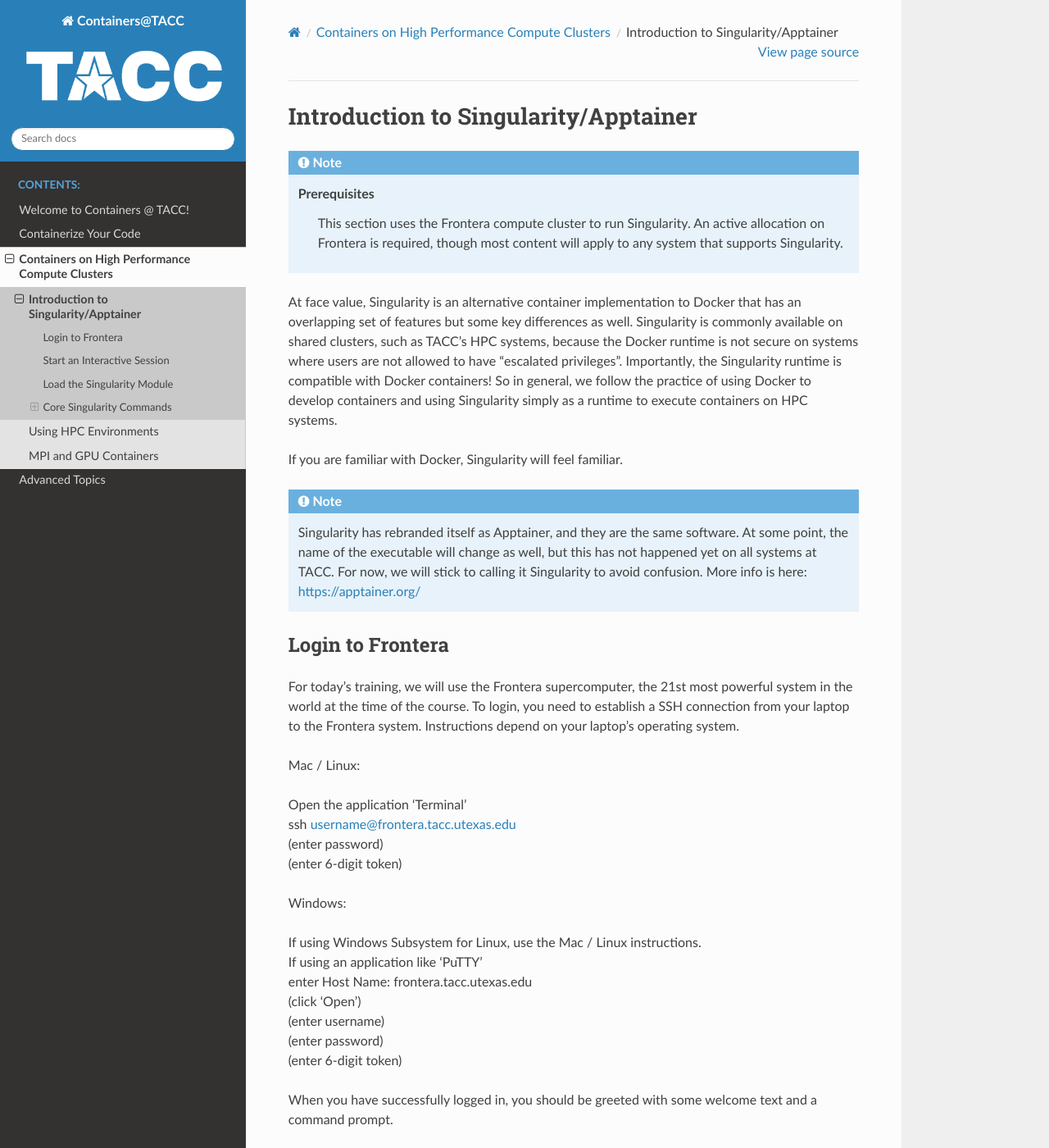
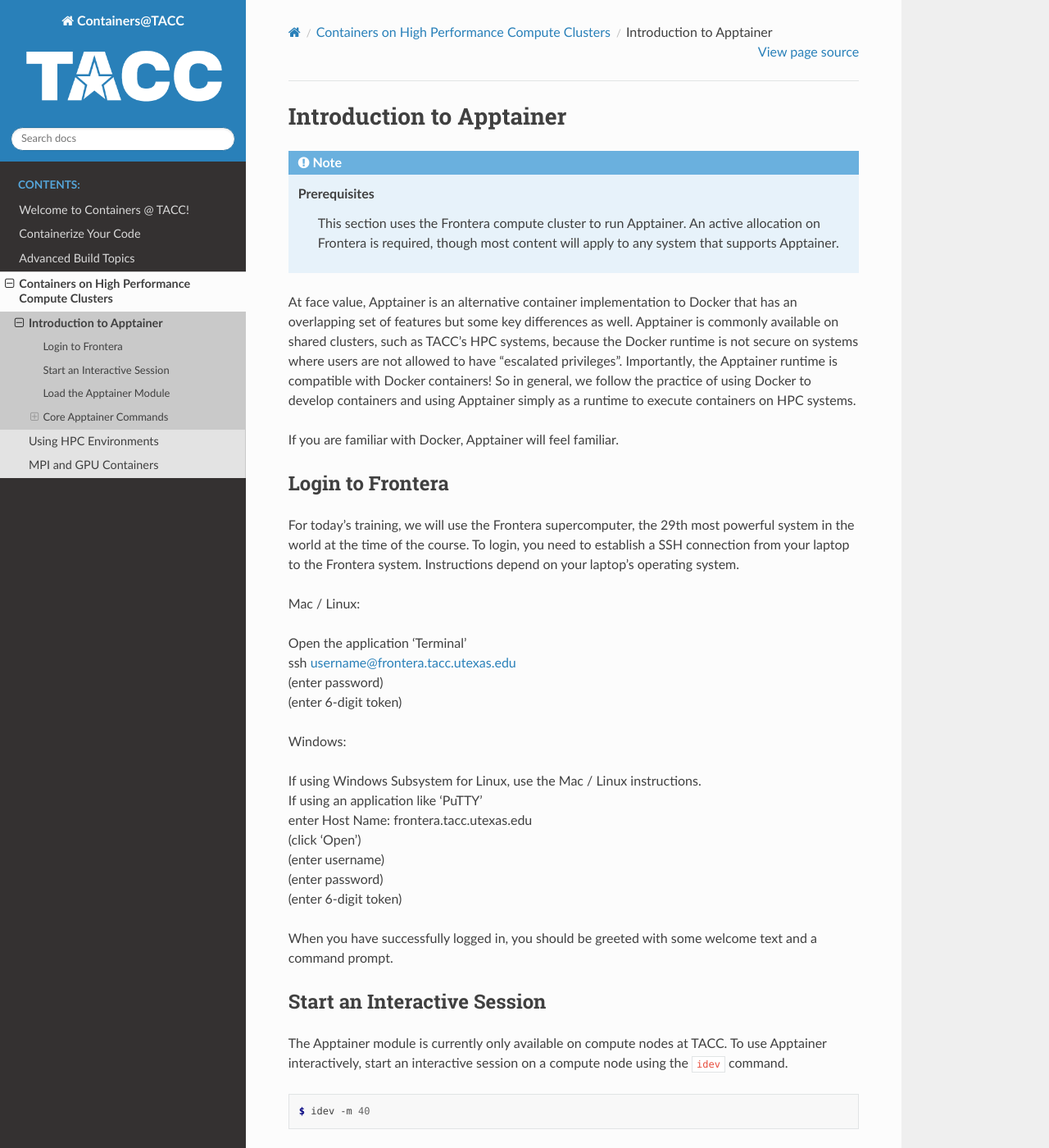
Before and after one commit to TACC/containers_at_tacc, a Sphinx documentation site: the page built from docs/singularity/01.singularity_basics.rst, in a window 1280 px wide and 1400 px high. Shown: the whole window at 82% size. Built offline with Sphinx 7.4.7 and the Read the Docs theme 2.0.0, drawn with Linux system fonts in a browser that asks for light colours; some of the changed text lies outside the part shown.

Commit message:
moving advanced topics to advanced build topics and before hpc computing switching singularity to apptainer in last section

```diff
--- a/docs/advanced/00.overview.rst
+++ b/docs/advanced/00.overview.rst
@@ -1,5 +1,5 @@
-Advanced Topics
-===============
+Advanced Build Topics
+=====================
 
 In this section, we will be introduced to some advanced topics concerning the building of containers
 using Docker, including multi-stage and multi-architecture builds.
--- a/docs/singularity/00.overview.rst
+++ b/docs/singularity/00.overview.rst
@@ -5,7 +5,7 @@
 
 **Objectives for this session**
 
-  * Use Singularity (now *Apptainer*) to execute Docker containers on a HPC system
+  * Use Apptainer to execute Docker containers on a HPC system
   * Create a container that can use the Message Passing Interface (MPI) to use multiple nodes in parallel
   * Understand how to run containers that use GPUs for computation
   * Discover community curated software containers available at TACC
--- a/docs/singularity/01.singularity_basics.rst
+++ b/docs/singularity/01.singularity_basics.rst
@@ -1,24 +1,21 @@
 *************************************
-Introduction to Singularity/Apptainer
+Introduction to Apptainer
 *************************************
 
 .. Note::
 
     Prerequisites
-	This section uses the Frontera compute cluster to run Singularity. An active allocation on Frontera is required, though most content will apply to any system that supports Singularity.
+	This section uses the Frontera compute cluster to run Apptainer. An active allocation on Frontera is required, though most content will apply to any system that supports Apptainer.
 
-At face value, Singularity is an alternative container implementation to Docker that has an overlapping set of features but some key differences as well.  Singularity is commonly available on shared clusters, such as TACC's HPC systems, because the Docker runtime is not secure on systems where users are not allowed to have "escalated privileges".  Importantly, the Singularity runtime is compatible with Docker containers!  So in general, we follow the practice of using Docker to develop containers and using Singularity simply as a runtime to execute containers on HPC systems.
+At face value, Apptainer is an alternative container implementation to Docker that has an overlapping set of features but some key differences as well.  Apptainer is commonly available on shared clusters, such as TACC's HPC systems, because the Docker runtime is not secure on systems where users are not allowed to have "escalated privileges".  Importantly, the Apptainer runtime is compatible with Docker containers!  So in general, we follow the practice of using Docker to develop containers and using Apptainer simply as a runtime to execute containers on HPC systems.
 
-If you are familiar with Docker, Singularity will feel familiar.
+If you are familiar with Docker, Apptainer will feel familiar.
 
-.. Note::
-
-    Singularity has rebranded itself as Apptainer, and they are the same software.  At some point, the name of the executable will change as well, but this has not happened yet on all systems at TACC. For now, we will stick to calling it Singularity to avoid confusion. More info is here:  `https://apptainer.org/ <https://apptainer.org/>`_
 
 Login to Frontera
 =================
 
-For today's training, we will use the Frontera supercomputer, the 21st most powerful system in the world at the time of the course.  To login, you need to establish a SSH connection from your laptop to the Frontera system.  Instructions depend on your laptop's operating system.
+For today's training, we will use the Frontera supercomputer, the 29th most powerful system in the world at the time of the course.  To login, you need to establish a SSH connection from your laptop to the Frontera system.  Instructions depend on your laptop's operating system.
 
 Mac / Linux:
 
@@ -45,7 +42,7 @@
 Start an Interactive Session
 ================================
 
-The Singularity module is currently only available on compute nodes at TACC. To use Singularity interactively, start an interactive session on a compute node using the ``idev`` command.
+The Apptainer module is currently only available on compute nodes at TACC. To use Apptainer interactively, start an interactive session on a compute node using the ``idev`` command.
 
 .. code-block:: console
 
@@ -54,31 +51,31 @@
 If prompted to use a reservation, choose yes.  Once the command runs successfully, you will no longer be on a login node, but instead have a shell on a dedicated compute node.
 
 
-Load the Singularity Module
+Load the Apptainer Module
 ===============================
 
-By default, the ``singularity`` command is not visible, but it can be added to the environment by loading the module.
+By default, the ``apptainer`` command is not visible, but it can be added to the environment by loading the module.
 
 .. code-block:: console
 
 	$ module list
 
-	$ module spider singularity
+	$ module spider apptainer
 
-	$ module load tacc-singularity
+	$ module load tacc-apptainer
 
 	$ module list
 
-Now the singularity command is available.
+Now the apptainer command is available.
 
 .. code-block:: console
 
-	$ type singularity
+	$ type apptainer
 
-	$ singularity help
+	$ apptainer help
 
 
-Core Singularity Commands
+Core Apptainer Commands
 =============================
 
 
@@ -89,7 +86,7 @@
 
 .. code-block:: console
 
-	$ singularity pull docker://godlovedc/lolcow
+	$ apptainer pull docker://godlovedc/lolcow
 
 	$ ls
 
@@ -103,38 +100,38 @@
 
 .. code-block:: console
 
-	$ singularity shell lolcow_latest.sif
+	$ apptainer shell lolcow_latest.sif
 
-	Singularity lolcow_latest.sif:~>
+	Apptainer>
 
 The change in prompt indicates that you have entered the container (though you should not rely on that to determine whether you are in container or not).
 
-Once inside of a Singularity container, you are the same user as you are on the host system.  Also, a number of host directories are mounted by default.
+Once inside of an Apptainer container, you are the same user as you are on the host system.  Also, a number of host directories are mounted by default.
 
 .. code-block:: bash
 
-	Singularity lolcow_latest.sif:~> whoami
+	Apptainer> whoami
 
-	Singularity lolcow_latest.sif:~> id
+	Apptainer> id
 
-	Singularity lolcow_latest.sif:~> pwd
+	Apptainer> pwd
 
-	Singularity lolcow_latest.sif:~> exit
+	Apptainer> exit
 
 
 .. Note::
 
-	Docker and Singularity have very different conventions around how host directories are mounted within the container. In many ways, Singularity has a simpler process for working with data on the host, but it is also more prone to inadvertantly having host configurations "leak" into the container.
+	Docker and Apptainer have very different conventions around how host directories are mounted within the container. In many ways, Apptainer has a simpler process for working with data on the host, but it is also more prone to inadvertantly having host configurations "leak" into the container.
 
 
 Run a container's default command
 -------------------------------------
 
-Just like with Docker, Singularity can run the default "entrypoint" or default command of a container with the ``run`` subcommand.  These defaults are defined in the Dockerfile (or Singularityfile) that define the actions a container should perform when someone runs it.
+Just like with Docker, Apptainer can run the default "entrypoint" or default command of a container with the ``run`` subcommand.  These defaults are defined in the Dockerfile (or Apptainer Definition file) that define the actions a container should perform when someone runs it.
 
 .. code-block:: console
 
-	$ singularity run lolcow_latest.sif
+	$ apptainer run lolcow_latest.sif
 
      ________________________________________
     < The time is right to make new friends. >
@@ -148,7 +145,7 @@
 
 .. Note::
 
-    You may receive a warning about "Setting locale failed".  This is because, by default, Singularity sets all shell environment variables inside the container to match whatever is on the host.  To override this behavior, add the ``--cleanenv`` argument to your command.
+    You may receive a warning about "Setting locale failed".  This is because, by default, Apptainer sets all shell environment variables inside the container to match whatever is on the host.  To override this behavior, add the ``--cleanenv`` argument to your command.
 
 
 Executing arbitrary commands
@@ -158,9 +155,9 @@
 
 .. code-block:: console
 
-	$ singularity exec --cleanenv lolcow_latest.sif cowsay Singularity runs Docker containers on HPC systems
+	$ apptainer exec --cleanenv lolcow_latest.sif cowsay Apptainer runs Docker containers on HPC systems
      _______________________________________
-    / Singularity runs Docker containers on \
+    / Apptainer runs Docker containers on \
     \ HPC systems                           /
      ---------------------------------------
             \   ^__^
```
Also changed, not shown: docs/index.rst (+4 -4 lines), docs/singularity/02.singularity_batch.rst (+13 -13 lines), docs/singularity/03.mpi_and_gpus.rst (+28 -28 lines).
